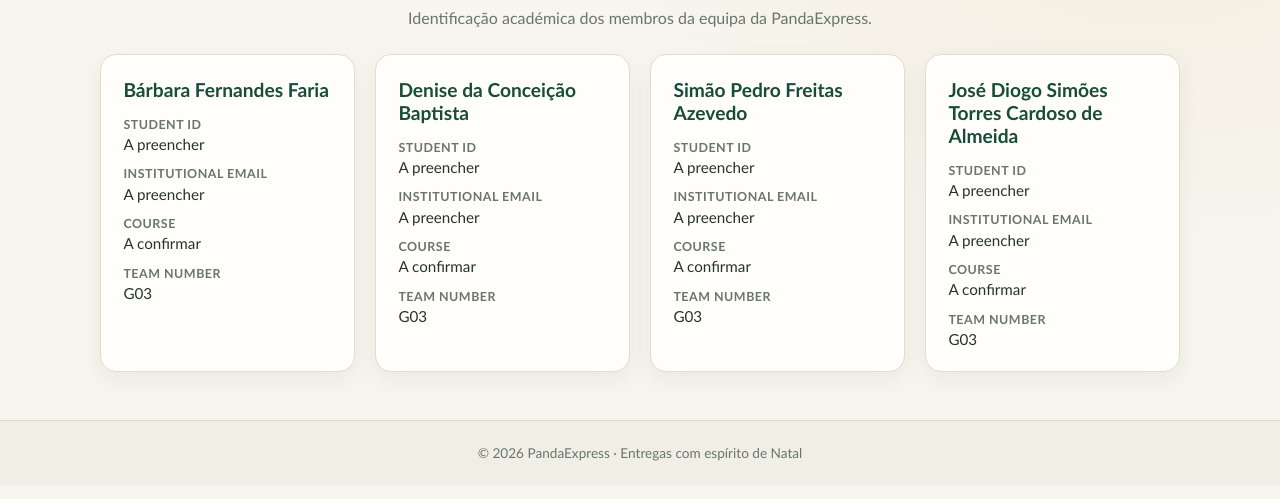
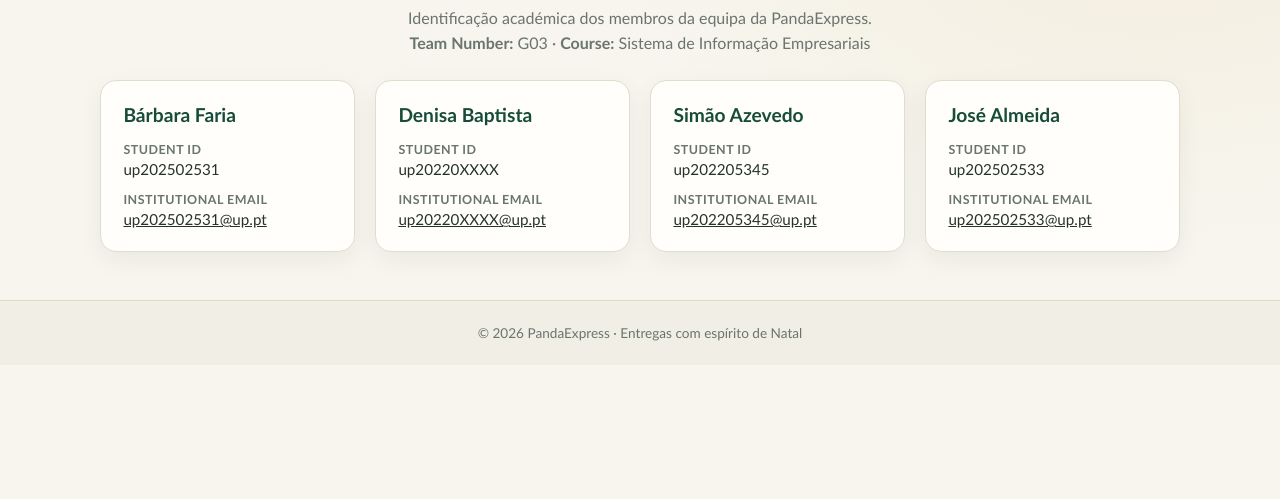
Before and after one commit to SimaoAzevedo17/EIS_2627-G03_MEGI, a website: page public_html/team.html in a window 1280 px wide. Shown: the part 181-680 px from the top of the page. Drawn offline with Linux system fonts and the light colour scheme.

Commit message:
Atualização da página team

```diff
--- a/public_html/team.html
+++ b/public_html/team.html
@@ -24,43 +24,36 @@
         <div class="intro">
             <h2>Team Identification</h2>
             <p>Identificação académica dos membros da equipa da PandaExpress.</p>
+            <p><strong>Team Number:</strong> G03 <span aria-hidden="true">·</span> <strong>Course:</strong> Sistema de Informação Empresariais</p>
         </div>
 
         <section class="team-grid" aria-label="Membros da equipa">
             <article class="team-card">
-                <h3>Bárbara Fernandes Faria</h3>
+                <h3>Bárbara Faria</h3>
                 <dl class="team-details">
-                    <div><dt>Student ID</dt><dd>A preencher</dd></div>
-                    <div><dt>Institutional Email</dt><dd>A preencher</dd></div>
-                    <div><dt>Course</dt><dd>A confirmar</dd></div>
-                    <div><dt>Team Number</dt><dd>G03</dd></div>
+                    <div><dt>Student ID</dt><dd>up202502531</dd></div>
+                    <div><dt>Institutional Email</dt><dd><a href="mailto:up202502531@up.pt">up202502531@up.pt</a></dd></div>
                 </dl>
             </article>
             <article class="team-card">
-                <h3>Denise da Conceição Baptista</h3>
+                <h3>Denisa Baptista</h3>
                 <dl class="team-details">
-                    <div><dt>Student ID</dt><dd>A preencher</dd></div>
-                    <div><dt>Institutional Email</dt><dd>A preencher</dd></div>
-                    <div><dt>Course</dt><dd>A confirmar</dd></div>
-                    <div><dt>Team Number</dt><dd>G03</dd></div>
+                    <div><dt>Student ID</dt><dd>up20220XXXX</dd></div>
+                    <div><dt>Institutional Email</dt><dd><a href="mailto:up20220XXXX@up.pt">up20220XXXX@up.pt</a></dd></div>
                 </dl>
             </article>
             <article class="team-card">
-                <h3>Simão Pedro Freitas Azevedo</h3>
+                <h3>Simão Azevedo</h3>
                 <dl class="team-details">
-                    <div><dt>Student ID</dt><dd>A preencher</dd></div>
-                    <div><dt>Institutional Email</dt><dd>A preencher</dd></div>
-                    <div><dt>Course</dt><dd>A confirmar</dd></div>
-                    <div><dt>Team Number</dt><dd>G03</dd></div>
+                    <div><dt>Student ID</dt><dd>up202205345</dd></div>
+                    <div><dt>Institutional Email</dt><dd><a href="mailto:up202205345@up.pt">up202205345@up.pt</a></dd></div>
                 </dl>
             </article>
             <article class="team-card">
-                <h3>José Diogo Simões Torres Cardoso de Almeida</h3>
+                <h3>José Almeida</h3>
                 <dl class="team-details">
-                    <div><dt>Student ID</dt><dd>A preencher</dd></div>
-                    <div><dt>Institutional Email</dt><dd>A preencher</dd></div>
-                    <div><dt>Course</dt><dd>A confirmar</dd></div>
-                    <div><dt>Team Number</dt><dd>G03</dd></div>
+                    <div><dt>Student ID</dt><dd>up202502533</dd></div>
+                    <div><dt>Institutional Email</dt><dd><a href="mailto:up202502533@up.pt">up202502533@up.pt</a></dd></div>
                 </dl>
             </article>
         </section>
```
